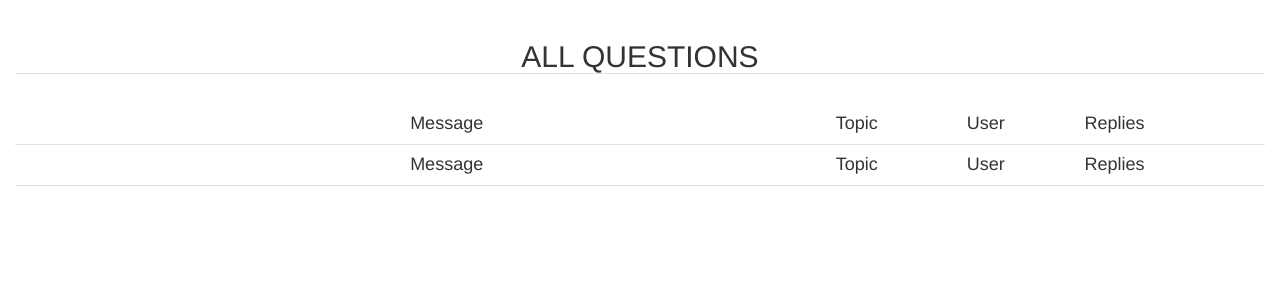
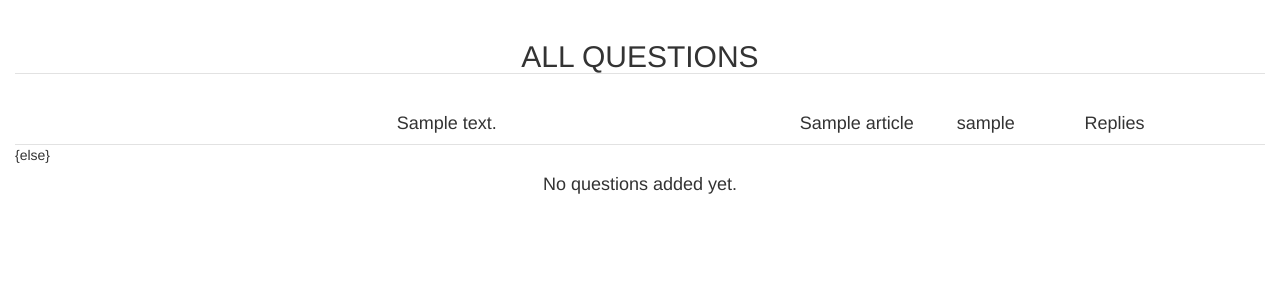
Before and after one commit to ekpo-d/progressMap, a Flask app: template progressMap/templates/questions.html in a window 1280 px wide. Shown: the part 52-352 px from the top of the page. Run offline with Flask 2, Linux system fonts and the light colour scheme; the template is opened without the code that fills it: most values are stand-ins (such as "Sample title", 1, 10 or a date in 2020); some libraries are stand-ins or nearby versions.

Commit message:
updated templates

```diff
--- a/progressMap/templates/questions.html
+++ b/progressMap/templates/questions.html
@@ -19,17 +19,16 @@ QUESTIONS
 <section class="container-fluid content">
 	<h2 class="text-center b-down">ALL QUESTIONS</h2>
 	<br />
+	{% for question in allQuestions%}
 	<section class="b-down message text-center">
-		<h4 class="messageCol">Message</h4>
-		<h4>Topic</h4>
-		<h4>User</h4>
+		<h4 class="messageCol">{{ question.message }}</h4>
+		<h4>{{ question.article.title }}</h4>
+		<h4>{{ question.user.username }}</h4>
 		<h4> Replies</h4>
 	</section>
-	<section class="b-down message text-center">
-		<h4 class="messageCol">Message</h4>
-		<h4>Topic</h4>
-		<h4>User</h4>
-		<h4> Replies</h4>
+	{else}
+		<h4 class="text-center">No questions added yet.</h4>
+	{% endfor %}
 	</section>
 </section>
 {% endblock %}
```
Also changed, not shown: progressMap/models.db.
